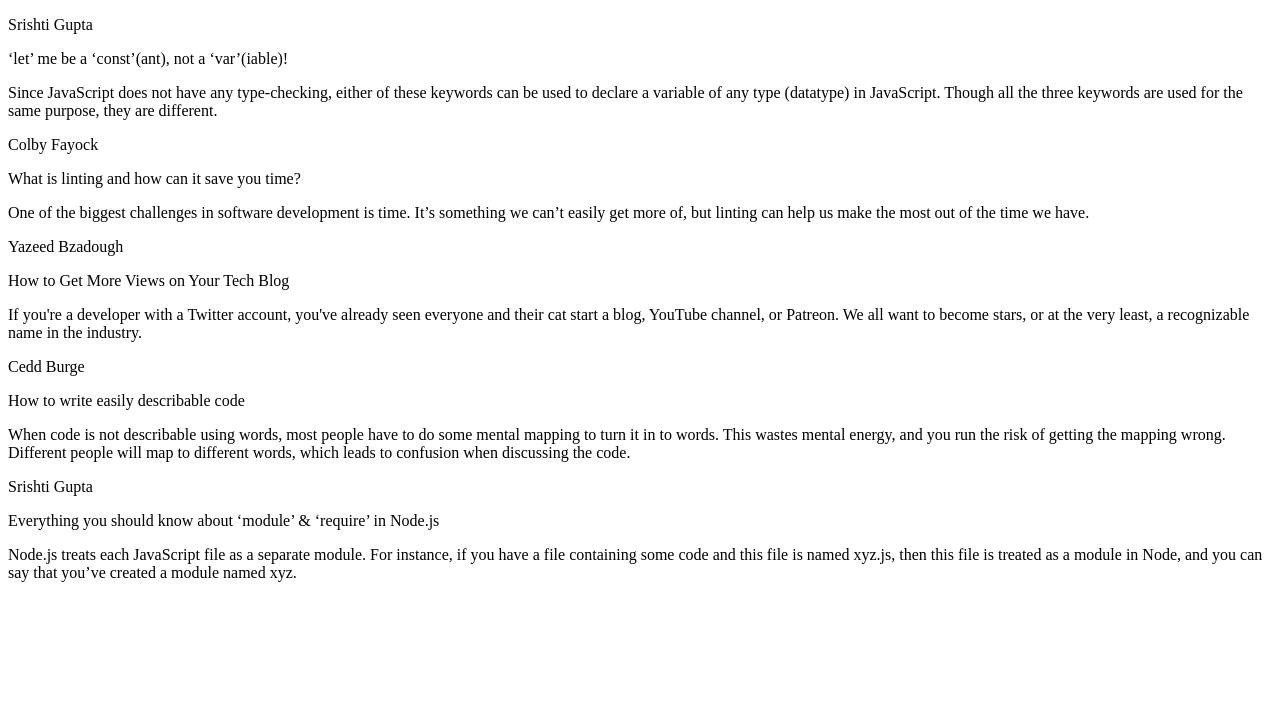
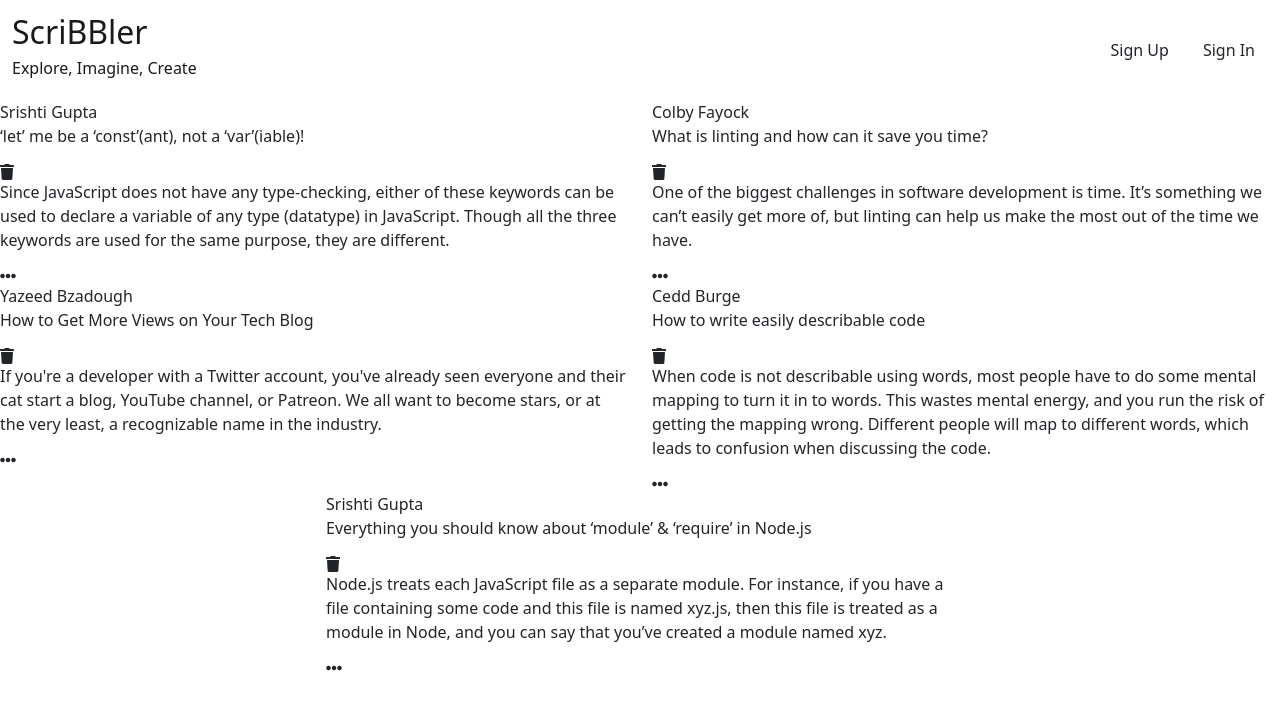
Before and after one commit to aakashmt97/Scribbler_Project, a plain HTML site: page html/postslist.html in a window 1280 px wide. Drawn offline with nearby package versions, Linux system fonts and the light colour scheme; a web font is replaced by a local one.

Commit message:
Created Posts_List page

```diff
--- a/html/postslist.html
+++ b/html/postslist.html
@@ -1,130 +1,177 @@
-<!DOCTYPE html>
+<!DOCTYPE html5>
 <html>
 
 <head>
+    <title>All Posts</title>
+
+    <!-- Bootstrap Link -->
+    <link href="https://cdn.jsdelivr.net/npm/bootstrap@5.0.0-beta3/dist/css/bootstrap.min.css" rel="stylesheet"
+    integrity="sha384-eOJMYsd53ii+scO/bJGFsiCZc+5NDVN2yr8+0RDqr0Ql0h+rP48ckxlpbzKgwra6" crossorigin="anonymous">
+
     <!-- TODO: Include Font Awesome file here -->
+    <link rel="stylesheet" href="https://pro.fontawesome.com/releases/v5.10.0/css/all.css"
+    integrity="sha384-AYmEC3Yw5cVb3ZcuHtOA93w35dYTsvhLPVnYs9eStHfGJvOvKxVfELGroGkvsg+p" crossorigin="anonymous"/>
+
     <!-- TODO: Include Google Fonts file here -->
+    <link rel="preconnect" href="https://fonts.gstatic.com">
+    <link href="https://fonts.googleapis.com/css2?family=Montez&family=Ubuntu+Mono&display=swap" rel="stylesheet">
+
+    <link rel="stylesheet" href="/site.css">
+    <link rel="stylesheet" href="https://use.typekit.net/lfa5msk.css">
+
+
+    <link rel="stylesheet" href="../styles/postslist.css">
+    <link rel="stylesheet" href="../styles/common.css">
 </head>
 
 <body>
     <!-- TODO: Include code for header here -->
+    <header>
+        <nav class="navbar navbar-light bg-transparent">
+            <div class="container-fluid">
+                <div class="navbar-brand mb-0 h1">
+                    <h2 class="brand1">ScriBBler</h2>
+                    <h6 class="brand2">Explore, Imagine, Create</h6>
+                </div>
 
-    <!-- ATTENTION: The HTML code for the list of posts has been given to you. You can feel free to add/delete/modify this code. You need to write the proper CSS and JavaScript code corresponding to this page so that the result looks like the screenshots given to you in the Project Statement. -->
+                <div class="button d-flex gap-2">
+                    <button class="btn signin" data-toggle="modal" data-target="#signUP-modal" type="submit">Sign Up</button>
+                    <button class="btn signin" data-toggle="modal" data-target="#signIN-modal" type="submit">Sign In</button>
+                </div>
+            </div>
+        </nav>
+    </header>
+
+    <div class="layout">
+        <div class="row justify-content-center">
+            <div class="col-md-6 cardView">
+                <div class="cardName">
+                    <p class="card-text">Srishti Gupta</p>
+                </div>
+                <div class="cardContent">
+                    <div class="title">
+                        <p class="titleText">‘let’ me be a ‘const’(ant), not a ‘var’(iable)!</p>
+                        <span class="deleteBtn">
+                            <!-- TODO: Include Font Awesome icon for delete icon here -->
+                            <i class="fas fa-trash"></i>
+                        </span>
+                    </div>
+                    <div class="cardText">
+                        <p>Since JavaScript does not have any type-checking,
+                            either of these keywords can be used to declare a variable of any type (datatype) in
+                            JavaScript. Though all the three keywords are used for the same purpose,
+                            they are different.</p>
+                    </div>
+                    <div class="footer">
+                        <i class="fas fa-ellipsis-h"></i>
+                    </div>
+                </div>
+            </div>
+            <div class="col-md-6 cardView">
+                <div class="cardName">
+                    <p class="card-text">Colby Fayock</p>
+                </div>
+                <div class="cardContent">
+                    <div class="title">
+                        <p class="titleText">What is linting and how can it save you time?</p>
+                        <span class="deleteBtn">
+                            <!-- TODO: Include Font Awesome icon for delete icon here -->
+                            <i class="fas fa-trash"></i>
+                        </span>
+                    </div>
+                    <div class="cardText">
+                        <p>One of the biggest challenges in software development is time.
+                            It’s something we can’t easily get more of, but linting can help us make the most
+                            out of the time we have.</p>
+                    </div>
+                    <span class="footer">
+                        <i class="fas fa-ellipsis-h"></i>
+                    </span>
+                </div>
+            </div>
+            <div class="col-md-6 cardView">
+                <div class="cardName">
+                    <p class="card-text">Yazeed Bzadough</p>
+                </div>
+                <div class="cardContent">
+                    <div class="title">
+                        <p class="titleText">How to Get More Views on Your Tech Blog</p>
+                        <span class="deleteBtn">
+                            <!-- TODO: Include Font Awesome icon for delete icon here -->
+                            <i class="fas fa-trash"></i>
+                        </span>
+                    </div>
+                    <div class="cardText">
+                        <p>If you're a developer with a Twitter account, you've already seen everyone and their
+                            cat start a blog, YouTube channel, or Patreon. We all want to become stars, or at the
+                            very least, a recognizable name in the industry.</p>
+                    </div>
+                    <span class="footer">
+                        <i class="fas fa-ellipsis-h"></i>
+                    </span>
+                </div>
+            </div>
+            <div class="col-md-6 cardView">
+                <div class="cardName">
+                    <p class="card-text">Cedd Burge</p>
+                </div>
+                <div class="cardContent">
+                    <div class="title">
+                        <p class="titleText">How to write easily describable code</p>
+                        <span class="deleteBtn">
+                            <!-- TODO: Include Font Awesome icon for delete icon here -->
+                            <i class="fas fa-trash"></i>
+                        </span>
+                    </div>
+                    <div class="cardText">
+                        <p>When code is not describable using words, most people have to do some mental mapping
+                            to turn it in to words. This wastes mental energy, and you run the risk of getting
+                            the mapping wrong. Different people will map to different words, which leads to
+                            confusion when discussing the code.</p>
+                    </div>
+                    <span class="footer">
+                        <i class="fas fa-ellipsis-h"></i>
+                    </span>
+                </div>
+            </div>
+            <div class="col-md-6 cardView">
+                <div class="cardName">
+                    <p class="card-text">Srishti Gupta</p>
+                </div>
+                <div class="cardContent">
+                    <div class="title">
+                        <p class="titleText">Everything you should know about ‘module’ & ‘require’ in Node.js</p>
+                        <span class="deleteBtn">
+                            <!-- TODO: Include Font Awesome icon for delete icon here -->
+                            <i class="fas fa-trash"></i>
+                        </span>
+                    </div>
+                    <div class="cardText">
+                        <p>Node.js treats each JavaScript file as a separate module. For instance,
+                            if you have a file containing some code and this file is named xyz.js,
+                            then this file is treated as a module in Node, and you can say that you’ve
+                            created a module named xyz.</p>
+                    </div>
+                    <span class="footer">
+                        <i class="fas fa-ellipsis-h"></i>
+                    </span>
+                </div>
+            </div>
+        </div>
+    </div>
+
+
 
     <!-- list of all posts starts here -->
     <div>
-
-        <!-- post 1 starts here -->
-        <div>
-            <div>
-                <p>Srishti Gupta</p>
-            </div>
-
-            <div>
-                <div>
-                    <p>‘let’ me be a ‘const’(ant), not a ‘var’(iable)!</p>
-                    <span>
-                        <!-- TODO: Include Font Awesome icon for delete icon here -->
-                    </span>
-                </div>
-                <p>Since JavaScript does not have any type-checking, either of these keywords can be used to declare a variable of any type (datatype) in JavaScript. Though all the three keywords are used for the same purpose, they are different.</p>
-                <span>
-                    <!-- TODO: Include Font Awesome icon for horizontal ellipsis icon here -->
-                </span>
-            </div>
-        </div>
-        <!-- post 1 ends here -->
-
-        <!-- post 2 starts here -->
-        <div>
-            <div>
-                <p>Colby Fayock</p>
-            </div>
-
-            <div>
-                <div>
-                    <p>What is linting and how can it save you time?</p>
-                    <span>
-                        <!-- TODO: Include Font Awesome icon for delete icon here -->
-                    </span>
-                </div>
-                <p>One of the biggest challenges in software development is time. It’s something we can’t easily get more of, but linting can help us make the most out of the time we have.</p>
-                <span>
-                    <!-- TODO: Include Font Awesome icon for horizontal ellipsis icon here -->
-                </span>
-            </div>
-        </div>
-        <!-- post 2 ends here -->
-
-        <!-- post 3 starts here -->
-        <div>
-            <div>
-                <p>Yazeed Bzadough</p>
-            </div>
-
-            <div>
-                <div>
-                    <p>How to Get More Views on Your Tech Blog</p>
-                    <span>
-                        <!-- TODO: Include Font Awesome icon for delete icon here -->
-                    </span>
-                </div>
-                <p>If you're a developer with a Twitter account, you've already seen everyone and their cat start a blog, YouTube channel, or Patreon. We all want to become stars, or at the very least, a recognizable name in the industry.</p>
-                <span>
-                    <!-- TODO: Include Font Awesome icon for horizontal ellipsis icon here -->
-                </span>
-            </div>
-        </div>
-        <!-- post 3 ends here -->
-
-        <!-- post 4 starts here -->
-        <div>
-            <div>
-                <p>Cedd Burge</p>
-            </div>
-
-            <div>
-                <div>
-                    <p>How to write easily describable code</p>
-                    <span>
-                        <!-- TODO: Include Font Awesome icon for delete icon here -->
-                    </span>
-                </div>
-                <p>When code is not describable using words, most people have to do some mental mapping to turn it in to words. This wastes mental energy, and you run the risk of getting the mapping wrong. Different people will map to different words, which
-                    leads to confusion when discussing the code.</p>
-                <span>
-                    <!-- TODO: Include Font Awesome icon for horizontal ellipsis icon here -->
-                </span>
-            </div>
-        </div>
-        <!-- post 4 ends here -->
-
-        <!-- post 5 starts here -->
-        <div>
-            <div>
-                <p>Srishti Gupta</p>
-            </div>
-
-            <div>
-                <div>
-                    <p>Everything you should know about ‘module’ & ‘require’ in Node.js</p>
-                    <span>
-                        <!-- TODO: Include Font Awesome icon for delete icon here -->
-                    </span>
-                </div>
-                <p>Node.js treats each JavaScript file as a separate module. For instance, if you have a file containing some code and this file is named xyz.js, then this file is treated as a module in Node, and you can say that you’ve created a module
-                    named xyz.</p>
-                <span>
-                    <!-- TODO: Include Font Awesome icon for horizontal ellipsis icon here -->
-                </span>
-            </div>
-        </div>
-        <!-- post 5 ends here -->
-
         <!-- TODO: Write code for delete post modal here -->
 
     </div>
     <!-- list of all posts ends here -->
+
+    <script src="https://code.jquery.com/jquery-3.5.1.slim.min.js" integrity="sha384-DfXdz2htPH0lsSSs5nCTpuj/zy4C+OGpamoFVy38MVBnE+IbbVYUew+OrCXaRkfj" crossorigin="anonymous"></script>
+    <script src="https://cdn.jsdelivr.net/npm/popper.js@1.16.1/dist/umd/popper.min.js" integrity="sha384-9/reFTGAW83EW2RDu2S0VKaIzap3H66lZH81PoYlFhbGU+6BZp6G7niu735Sk7lN" crossorigin="anonymous"></script>
+    <script src="https://cdn.jsdelivr.net/npm/bootstrap@4.6.0/dist/js/bootstrap.min.js" integrity="sha384-+YQ4JLhjyBLPDQt//I+STsc9iw4uQqACwlvpslubQzn4u2UU2UFM80nGisd026JF" crossorigin="anonymous"></script>
 </body>
 
 </html>
```
